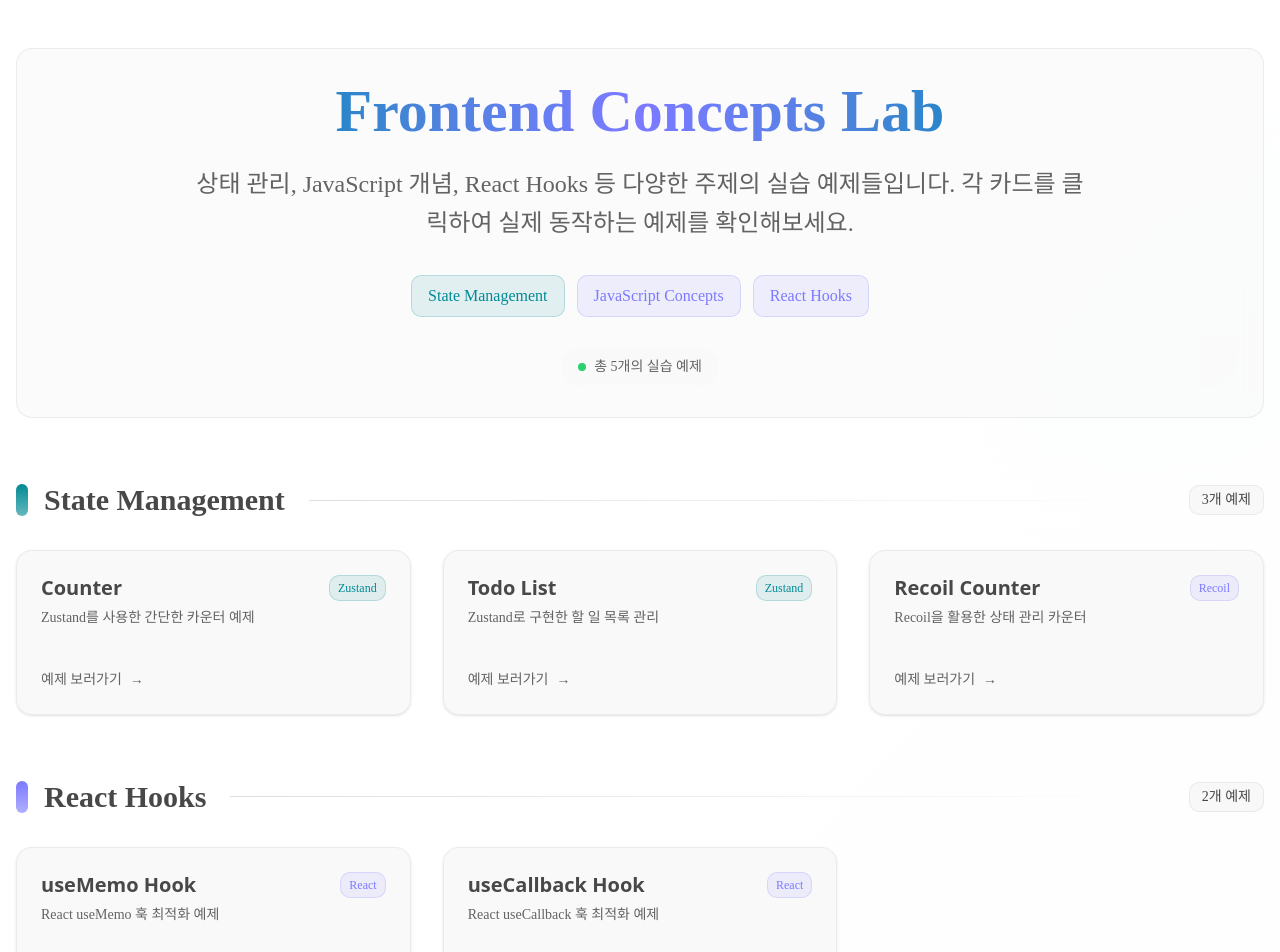
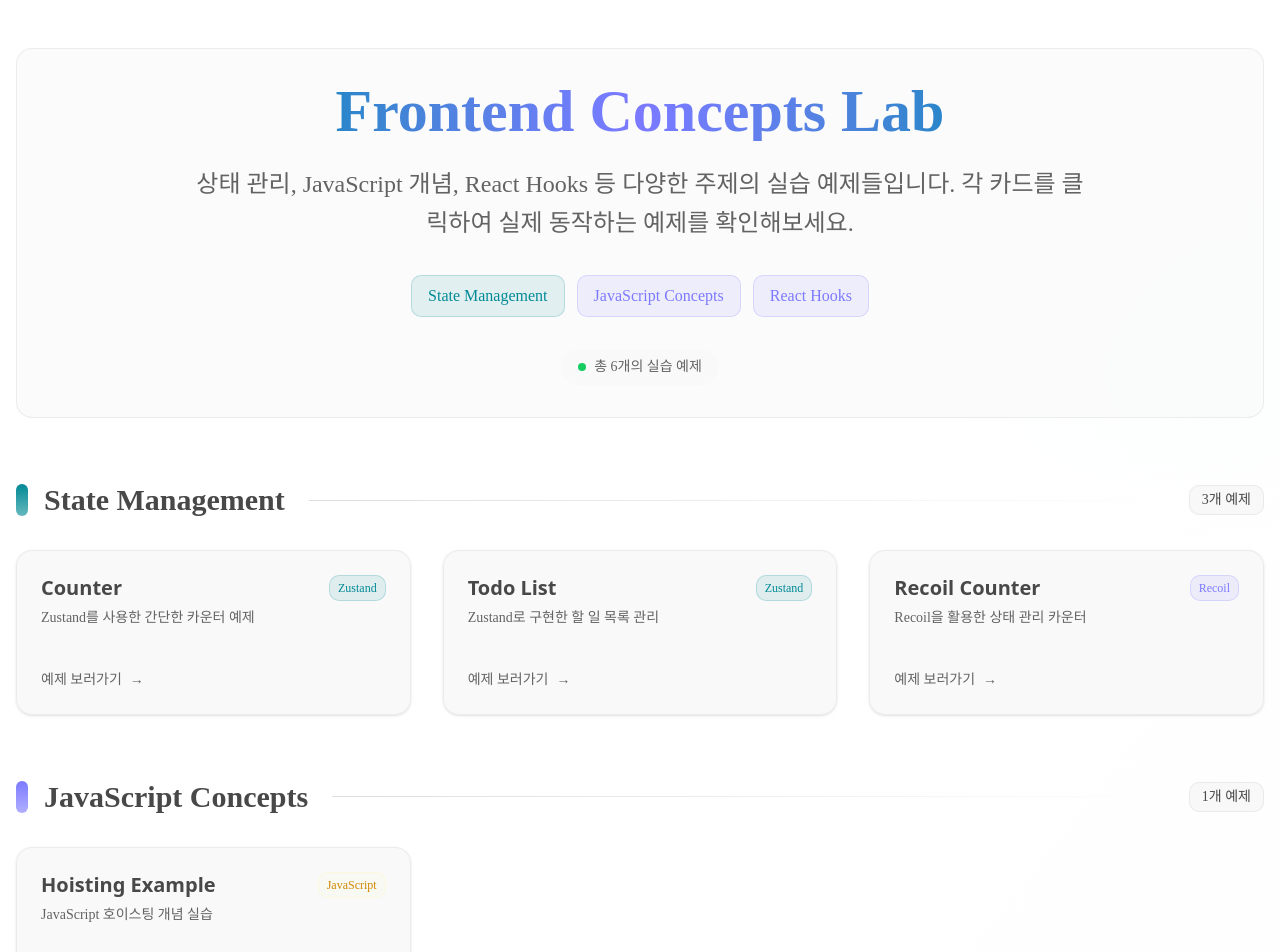
Before and after one commit to kod0751/frontend-concepts-lab, a Next.js app: page / in a window 1280 px wide. Shown: the top 952 px of the page. Built offline with nearby package versions, Linux system fonts and the light colour scheme; a web font is replaced by a local one.

Commit message:
[feat] 메인페이지 hoisting 개념 정리 카드생성

```diff
--- /dev/null
+++ b/src/app/javascript/hoisting/page.tsx
@@ -0,0 +1,5 @@
+import React from 'react';
+
+export default function page() {
+  return <div>page</div>;
+}
--- a/src/app/page.tsx
+++ b/src/app/page.tsx
@@ -29,6 +29,13 @@ const examples = [
     path: '/Recoil/counter',
     category: 'State Management',
     tech: 'Recoil',
+  },
+  {
+    title: 'Hoisting Example',
+    description: 'JavaScript 호이스팅 개념 실습',
+    path: '/javascript/hoisting',
+    category: 'JavaScript Concepts',
+    tech: 'JavaScript',
   },
   {
     title: 'useMemo Hook',
```
